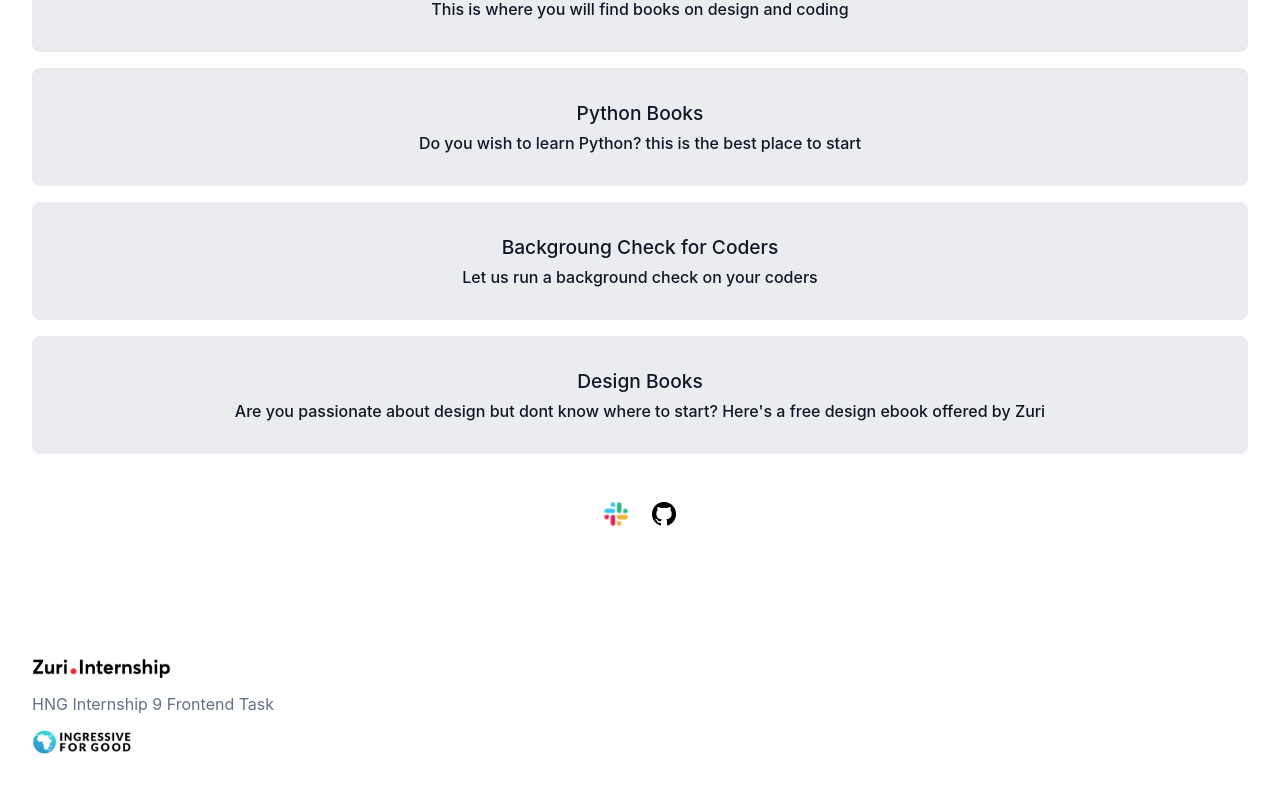
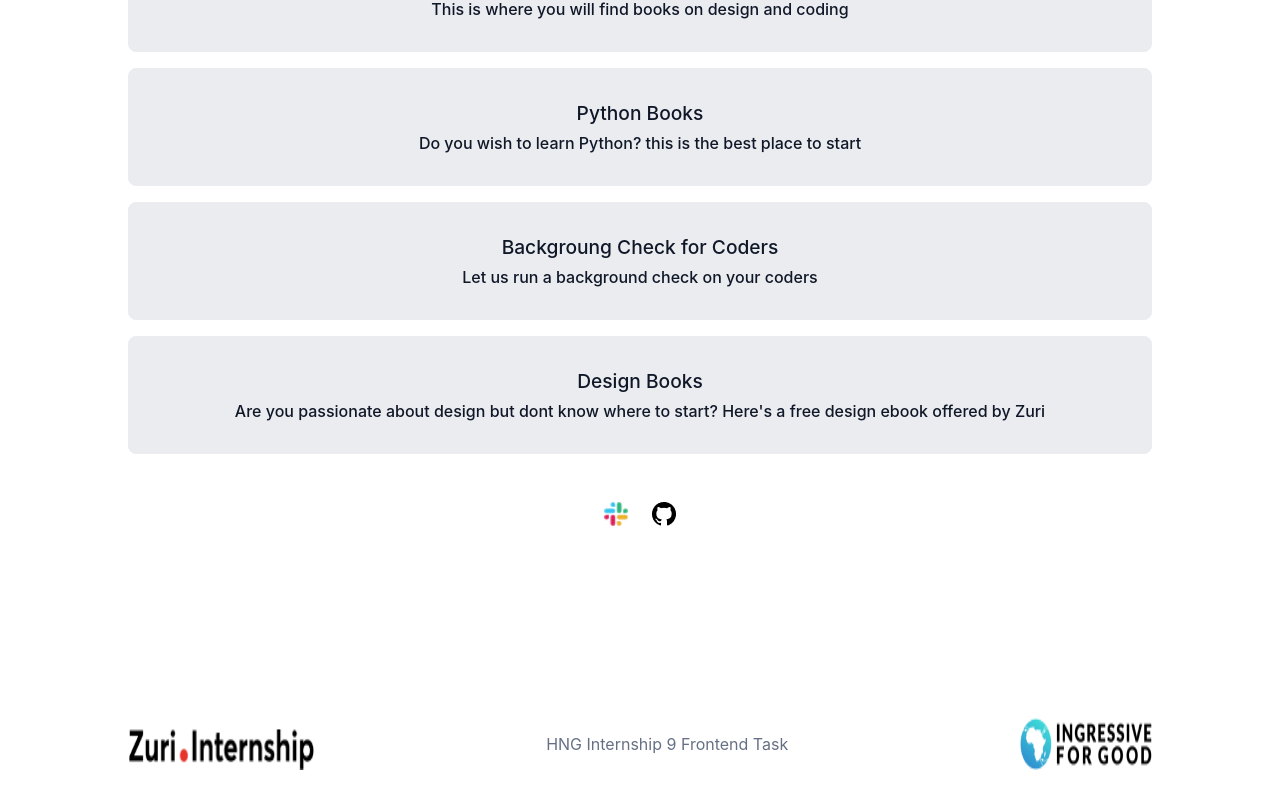
Before and after one commit to ArinzeCyril/porty, a React (Create React App) app: page / in a window 1280 px wide. Shown: the part 468-1276 px from the top of the page. Built offline with nearby package versions, Linux system fonts and the light colour scheme.

Commit message:
Fix media query

```diff
--- a/src/style.css
+++ b/src/style.css
@@ -86,3 +86,25 @@ body {
   #i4gpix {
     width: 6.2rem;
   }
+
+  @media (min-width: 700px) {
+    body {
+        padding: 2rem 8rem;
+    }
+
+    footer {
+        margin-top: 2rem;
+        display: flex;
+        flex-direction: row;
+        justify-content: space-between;
+        padding: 8rem 0 2rem;
+    }
+
+    #zuripix {
+        width: 11.7rem;
+    }
+
+    #i4gpix {
+        width: 8.3rem;
+    }
+  }
```
